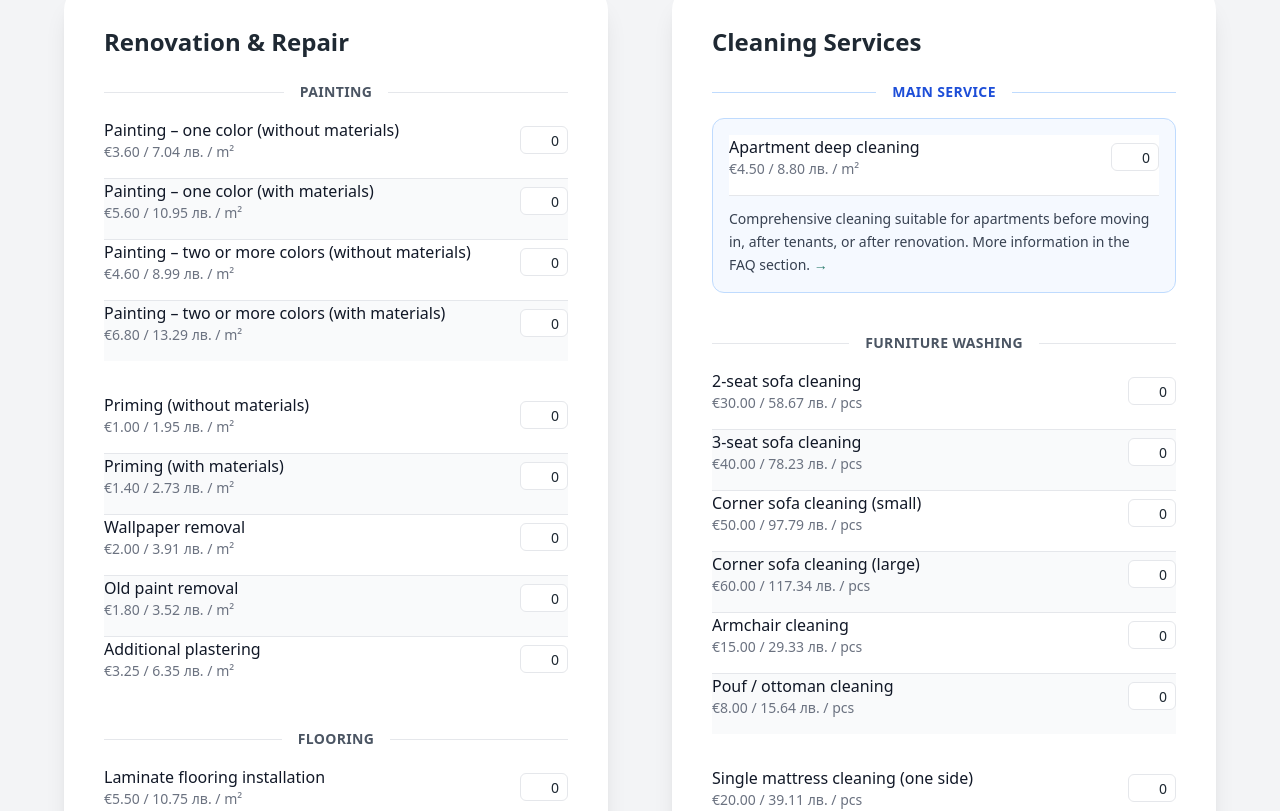
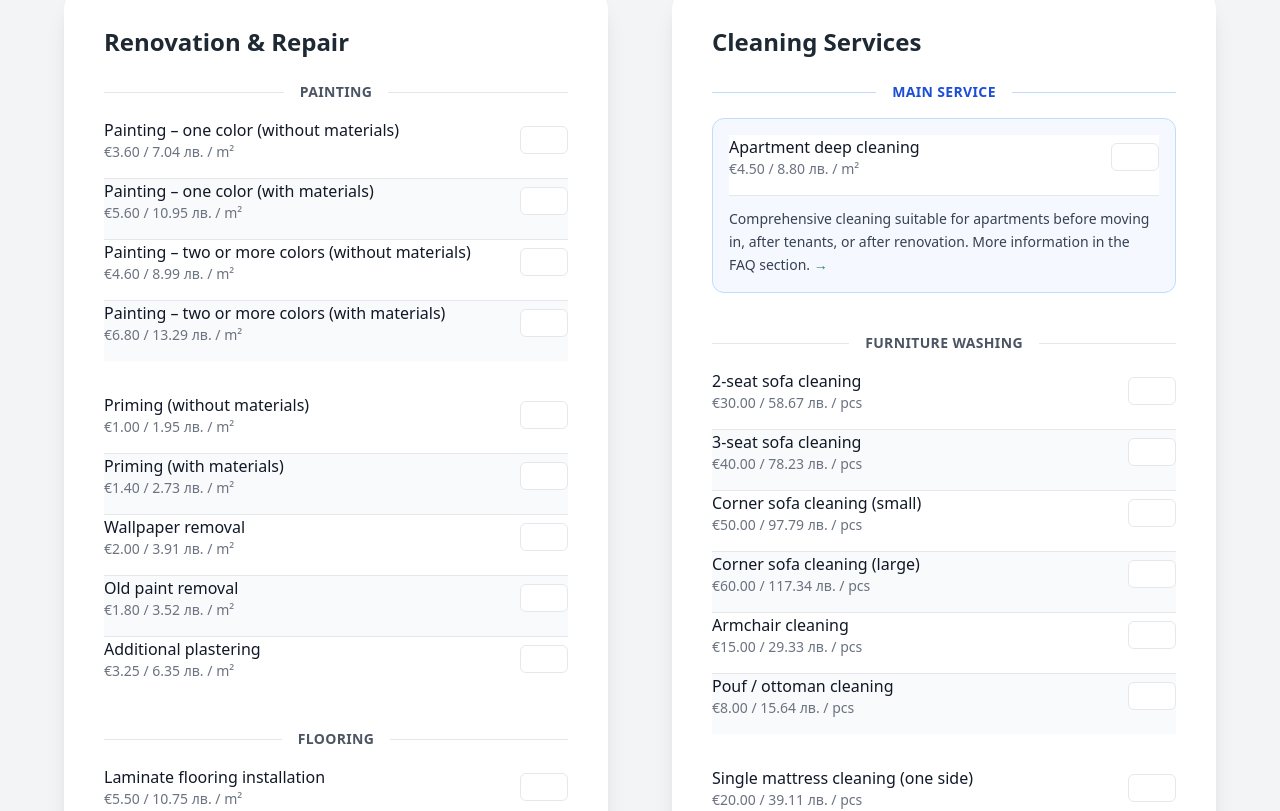
Before and after one commit to ainibosystems-official/nibofix_services_website, a Next.js app: page /en in a window 1280 px wide. Shown: the part 2620-3431 px from the top of the page. Built offline with nearby package versions, Linux system fonts and the light colour scheme.

Commit message:
Update ServiceRow.tsx

```diff
--- a/components/ServiceRow.tsx
+++ b/components/ServiceRow.tsx
@@ -81,7 +81,8 @@ export default function ServiceRow({
             type="number"
             inputMode="numeric"
             min={0}
-            value={quantity ?? 0}
+            value={quantity === 0 ? "" : quantity}
+            onWheel={(e) => e.currentTarget.blur()}
             onChange={(e) => onChange(e.target.value)}
             className="
               w-12
```
